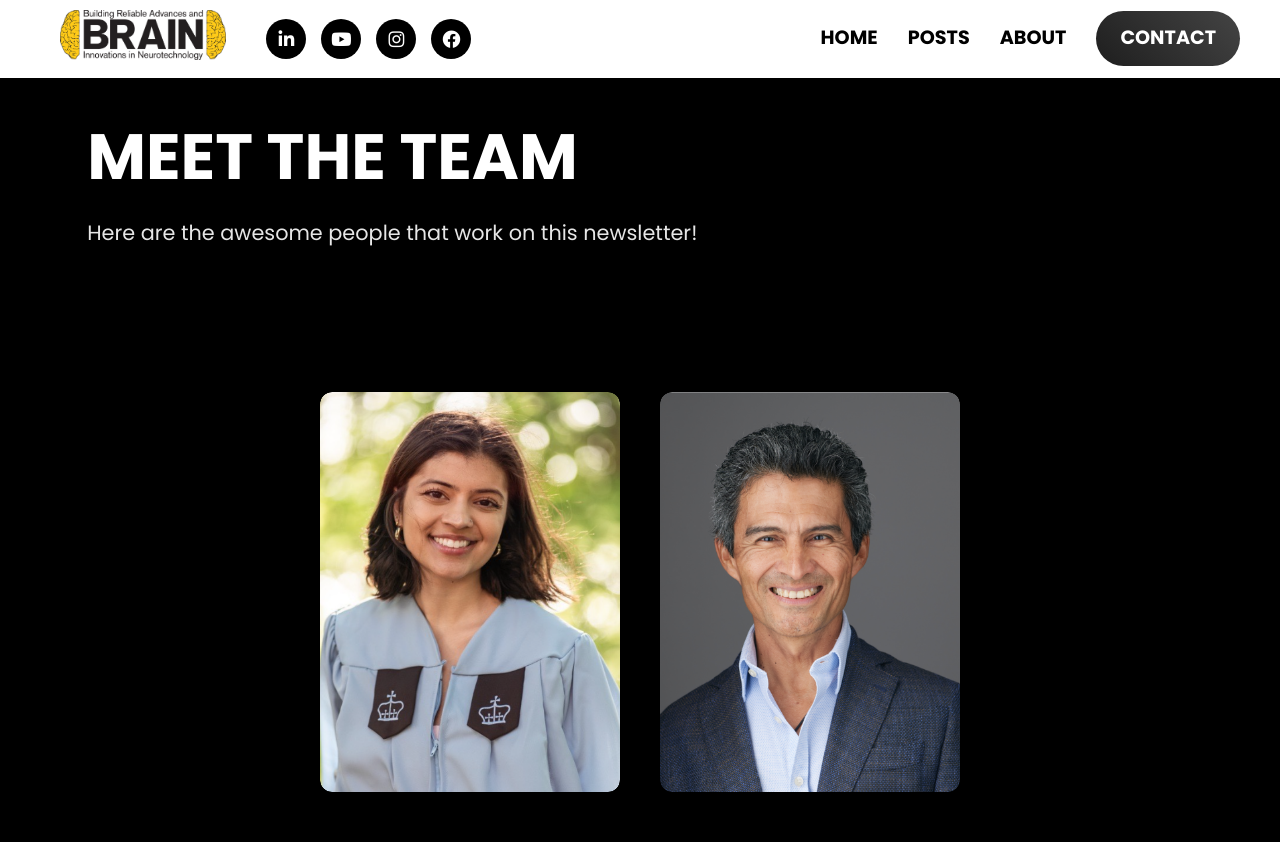
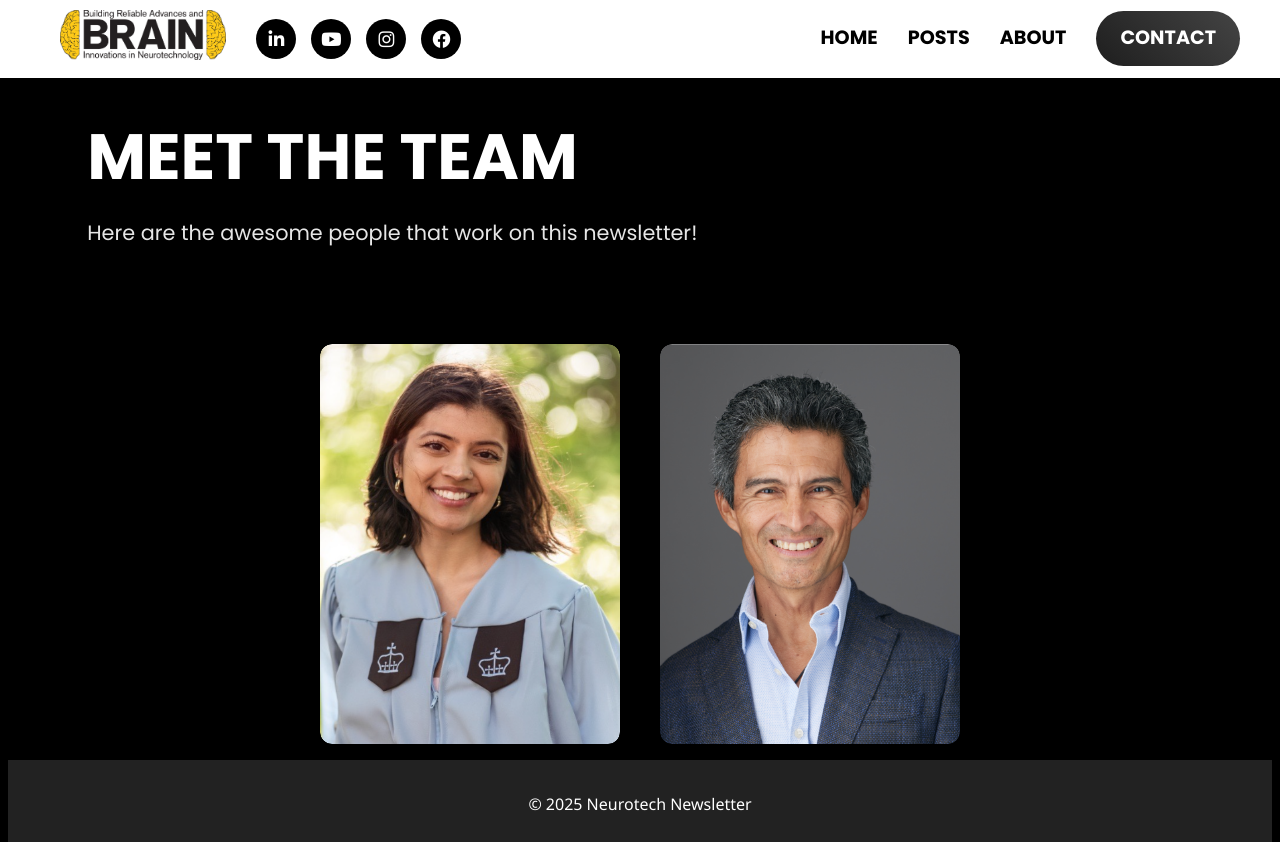
Before and after one commit to zoya-fazal/neurotech-newsletter, a plain HTML site: page about.html in a window 1280 px wide. Shown: the top 842 px of the page. Drawn offline with Linux system fonts and the light colour scheme.

Commit message:
updates for styles

```diff
--- a/styles.css
+++ b/styles.css
@@ -44,7 +44,7 @@ h1, h2, h3, h4 {
 .container {
     max-width: 1200px; /* sets total nav width */
     margin: 0 auto;     /* centers the container */
-    padding: 0 40px;    /* controls spacing on both left and right */
+    padding: 30px;    /* controls spacing on both left and right */
     display: flex;
     justify-content: space-between;
     align-items: center;
@@ -64,7 +64,7 @@ h1, h2, h3, h4 {
   display: flex;
   align-items: center;     /* ✅ Vertically center */
   gap: 15px;
-  margin-left: 40px;       /* ✅ Keeps spacing from logo */
+  margin-left: 30px;       /* ✅ Keeps spacing from logo */
   margin-top: 0;
 }
 
@@ -550,7 +550,7 @@ header p {
     display: flex;
     flex-wrap: wrap;
     gap: 40px;
-    padding: 4rem 5%;
+    padding: 1rem 5%;
     justify-content: center;
     background-color: #000;
   }
```
